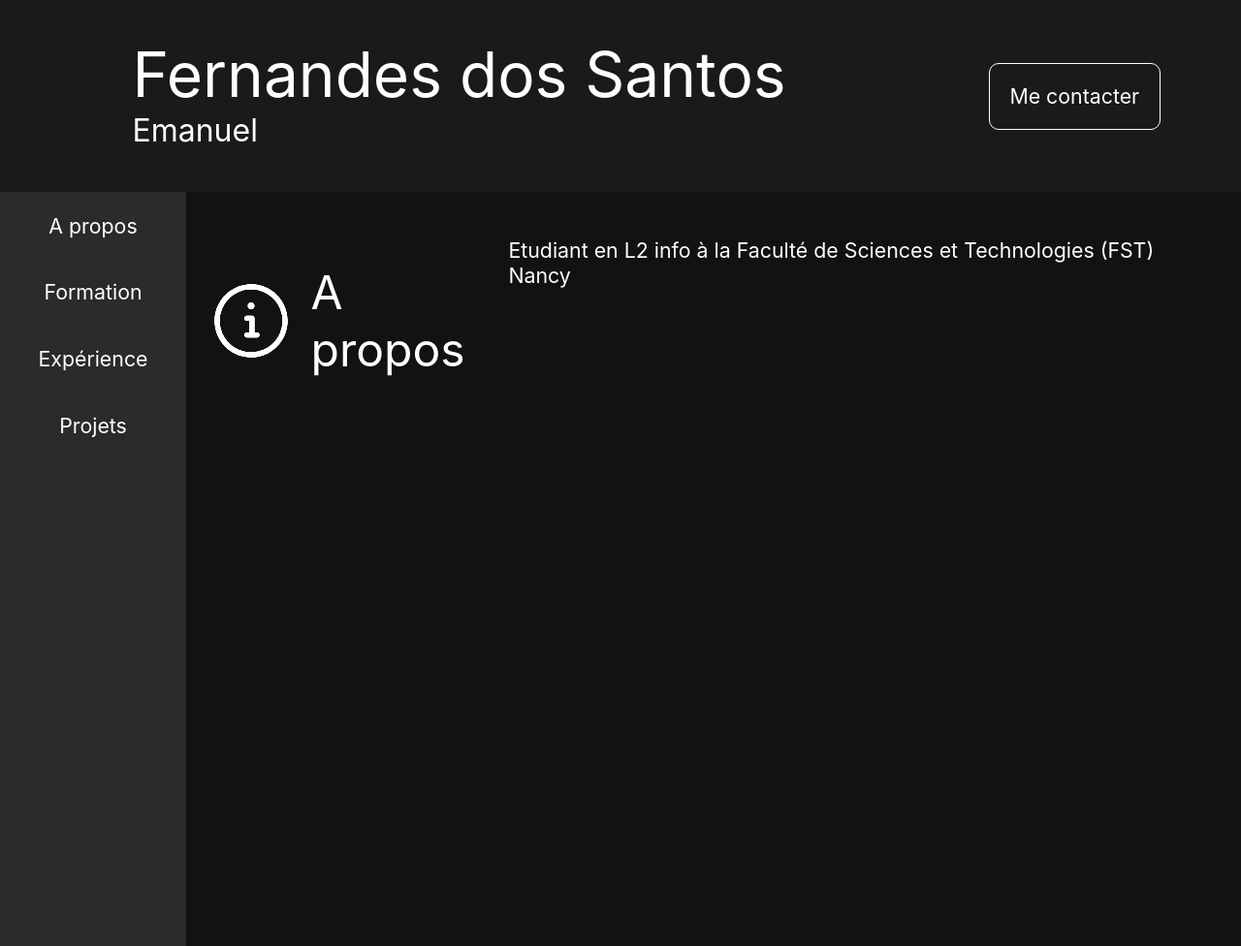
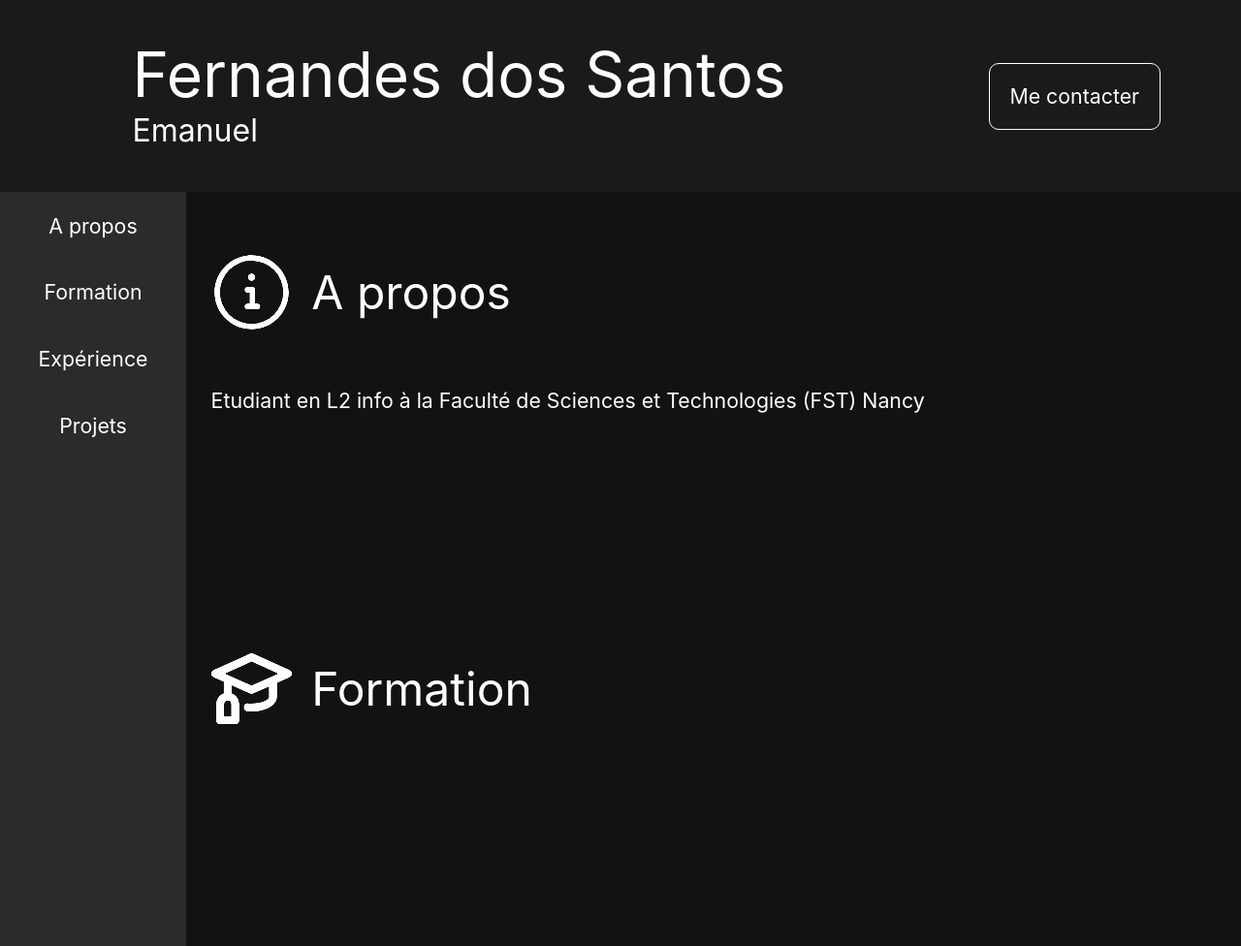
Before and after one commit to Synnly/Synnly.github.io, a plain HTML site: page index.html in a window 1280 px wide. Shown: the top 976 px of the page at 97% size. Drawn offline with Linux system fonts and the light colour scheme.

Commit message:
Ajout titre Formation

```diff
--- a/index.html
+++ b/index.html
@@ -29,7 +29,7 @@
 
             <div id="menu" class="container">
                 <div id="apropos" class="bouton">
-                    <a href="">
+                    <a href="#apropos">
                         <p>A propos</p>
                     </a>
                 </div>
@@ -54,11 +54,21 @@
             </div>
 
             <div id="infos" class="container">
-                <div id="apropos" class="categorie">
+
+                <div id="aproposCategorie" class="categorie">
                     <div class="divTitre">
                         <img src="assets/info.svg" alt="Logo A propos" class="icon">
                         <p class="titre">A propos</p>
+                    </div>
+                    <div>
                         <p>Etudiant en L2 info à la Faculté de Sciences et Technologies (FST) Nancy</p>
+                    </div>
+                </div>
+
+                <div id="formationCategorie" class="categorie">
+                    <div class="divTitre">
+                        <img src="assets/mortar-board.svg" alt="Logo Formation" class="icon">
+                        <p class="titre">Formation</p>
                     </div>
                 </div>
             </div>
```
